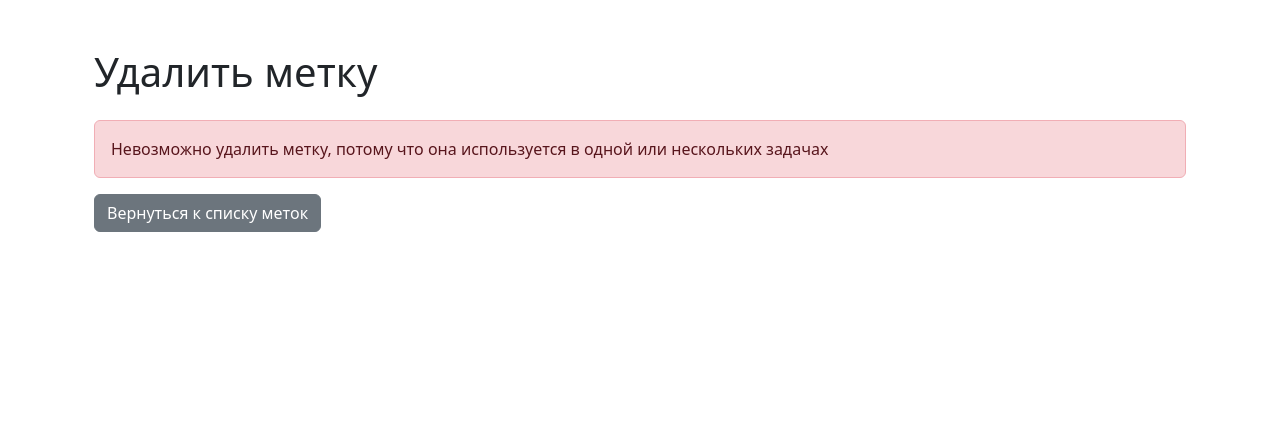
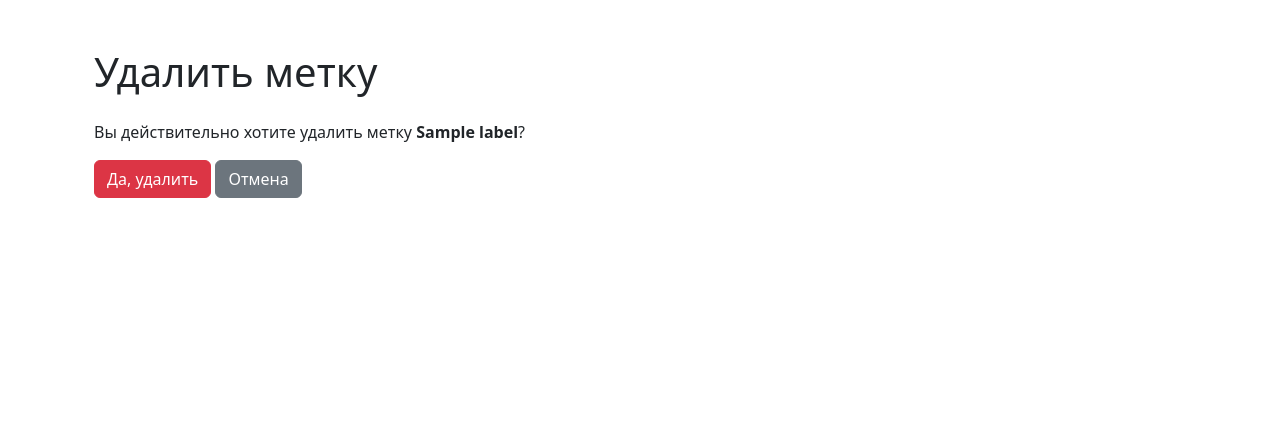
Before and after one commit to SergeyAnuf/python-project-52, a Django app: page /labels/1/delete/ in a window 1280 px wide. Shown: the part 56-487 px from the top of the page. Run offline with Django 5.2, Linux system fonts and the light colour scheme; a user stored in the database is signed in; tables that the repository leaves empty hold one stand-in row (values such as "Sample post"); some libraries are stand-ins or nearby versions.

Commit message:
исправления представления и форм

```diff
--- a/task_manager/labels/views.py
+++ b/task_manager/labels/views.py
@@ -49,8 +49,7 @@ class LabelDeleteView(LoginRequiredMixin, DeleteView):
 
     def get_context_data(self, **kwargs):
         context = super().get_context_data(**kwargs)
-        # Проверяем, используется ли метка в задачах
-        context['is_used'] = Task.objects.filter(labels=self.object).exists()
+        # Убрали проверку использования метки из GET-контекста
         return context
 
     def post(self, request, *args, **kwargs):
--- a/task_manager/templates/labels/delete.html
+++ b/task_manager/templates/labels/delete.html
@@ -11,20 +11,15 @@
     </div>
     <a href="{% url 'login' %}" class="btn btn-primary">{% trans "Войти" %}</a>
     {% else %}
-        {% if is_used %}
-        <div class="alert alert-danger" role="alert">
-            {% trans "Невозможно удалить метку, потому что она используется в одной или нескольких задачах" %}
-        </div>
-        <a href="{% url 'labels:list' %}" class="btn btn-secondary">{% trans "Вернуться к списку меток" %}</a>
-        {% else %}
-        <p>{% trans "Вы действительно хотите удалить метку" %} <strong>{{ object.name }}</strong>?</p>
+    <p>{% trans "Вы действительно хотите удалить метку" %} <strong>{{ object.name }}</strong>?</p>
 
-        <form method="post">
-            {% csrf_token %}
-            <button type="submit" class="btn btn-danger">{% trans "Да, удалить" %}</button>
-            <a href="{% url 'labels:list' %}" class="btn btn-secondary">{% trans "Отмена" %}</a>
-        </form>
-        {% endif %}
+    <form method="post">
+        {% csrf_token %}
+        <button type="submit" class="btn btn-danger">
+            {% trans "Да, удалить" %}
+        </button>
+        <a href="{% url 'labels:list' %}" class="btn btn-secondary">{% trans "Отмена" %}</a>
+    </form>
     {% endif %}
 </div>
 {% endblock %}
```
